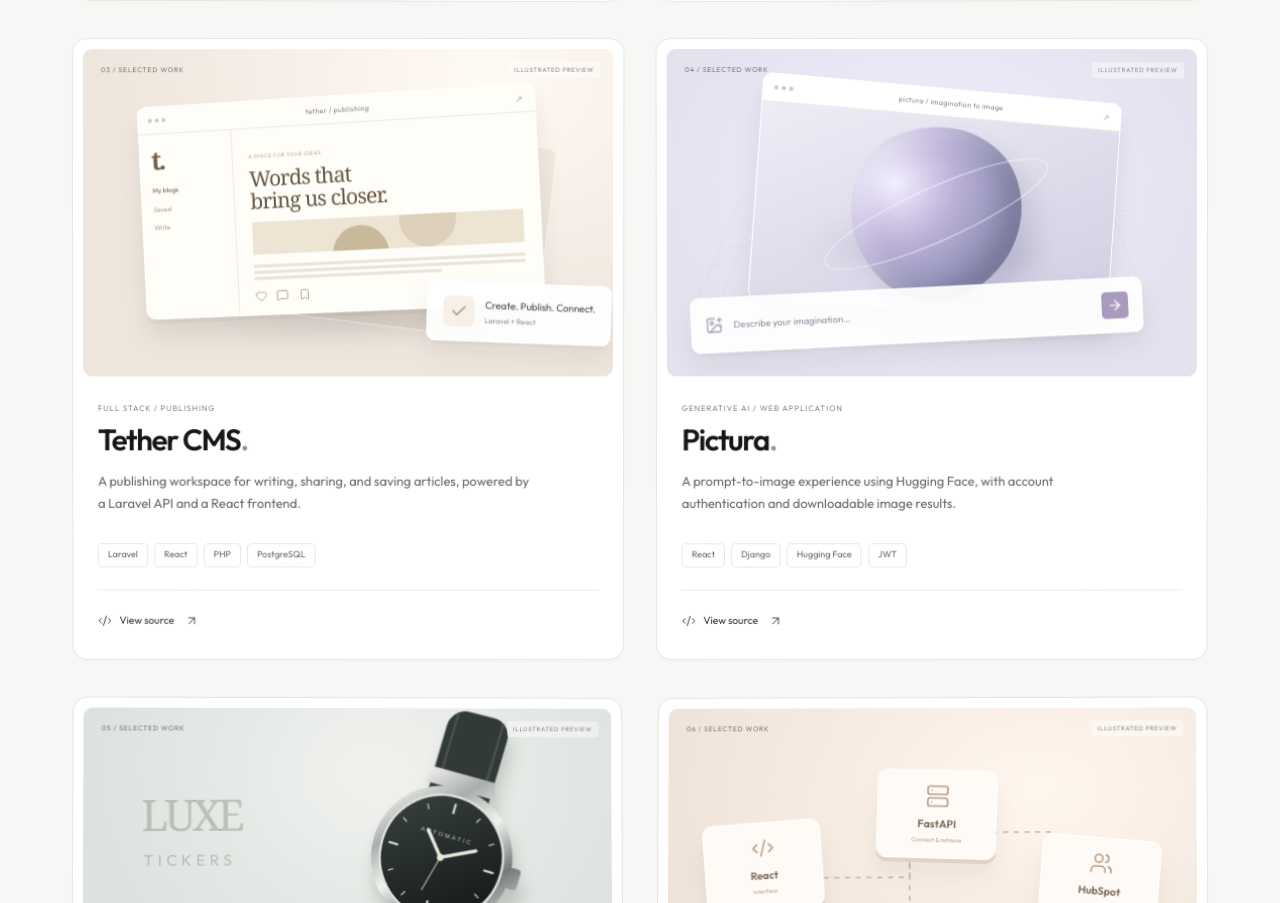
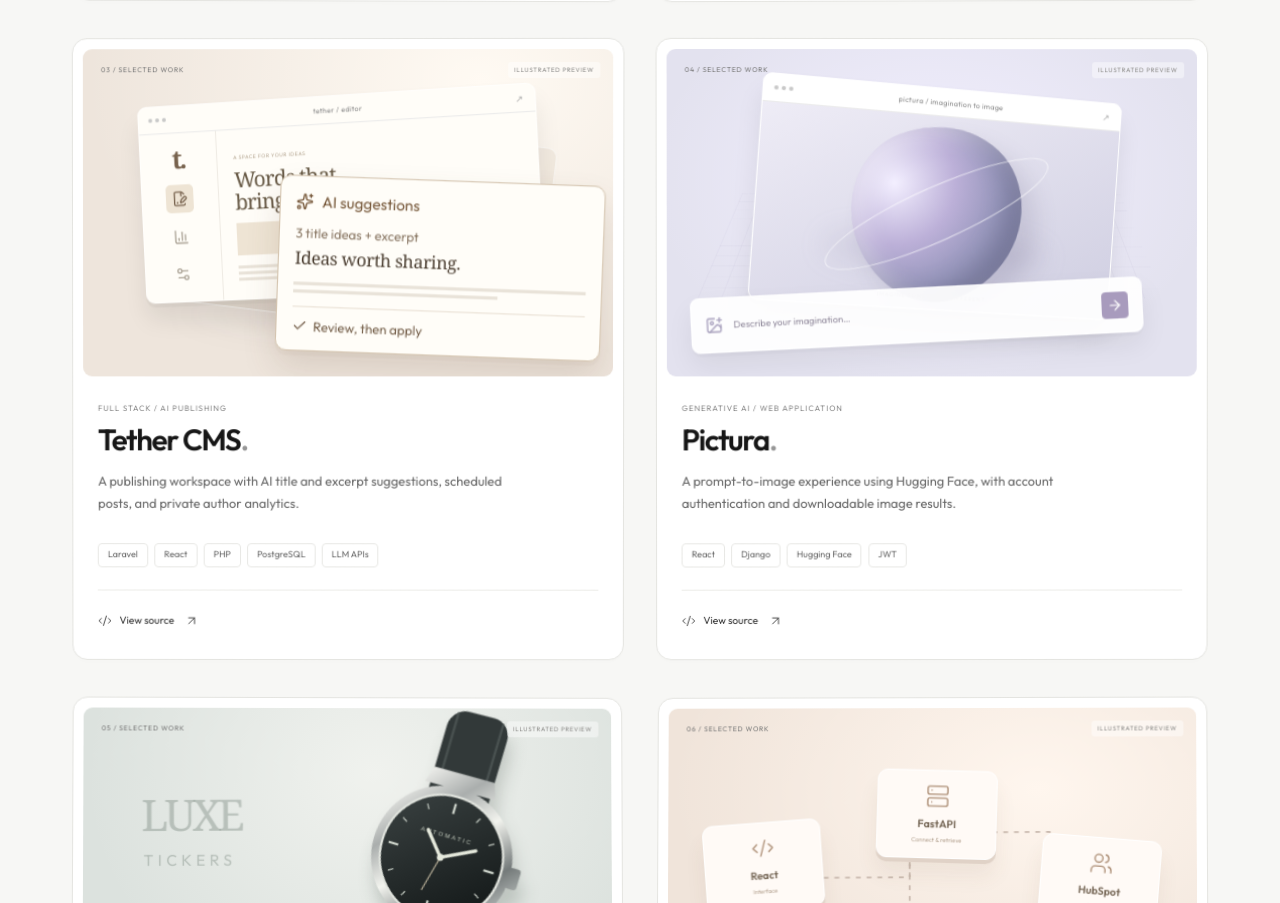
Before and after one commit to dulkarsamanvn/Website-portfolio, a React (Vite) app: page / in a window 1280 px wide. Shown: the part 3810-4713 px from the top of the page. Built offline with nearby package versions, Linux system fonts and the light colour scheme.

Commit message:
fix : font size changes

```diff
--- a/src/components/ProjectVisual.jsx
+++ b/src/components/ProjectVisual.jsx
@@ -1,4 +1,4 @@
-import { ArrowRight, Bookmark, Check, Code2, Heart, ImagePlus, MessageSquare, Play, Server, ShieldCheck, Users } from 'lucide-react';
+import { ArrowRight, BarChart3, Check, Code2, FilePenLine, ImagePlus, MessageSquare, Play, Server, Settings2, ShieldCheck, Sparkles, Users } from 'lucide-react';
 
 function WindowBar({ title }) {
   return (
@@ -50,13 +50,29 @@ function TetherVisual() {
     <>
       <div className="preview-backplate tether-backplate" />
       <div className="preview-window tether-window">
-        <WindowBar title="tether / publishing" />
+        <WindowBar title="tether / editor" />
         <div className="tether-layout">
-          <div className="tether-sidebar"><strong>t.</strong><span className="is-selected">My blogs</span><span>Saved</span><span>Write</span></div>
-          <div className="tether-article"><span className="tether-article-kicker">A SPACE FOR YOUR IDEAS</span><h4>Words that<br />bring us closer.</h4><div className="tether-cover"><i /><i /></div><div className="preview-text-lines"><i /><i /><i /></div><div className="tether-article-actions"><Heart size={12} /><MessageSquare size={12} /><Bookmark size={12} /></div></div>
+          <div className="tether-sidebar">
+            <strong>t.</strong>
+            <span className="is-selected"><FilePenLine size={16} /></span>
+            <span><BarChart3 size={16} /></span>
+            <span><Settings2 size={16} /></span>
+          </div>
+          <div className="tether-article">
+            <span className="tether-article-kicker">A SPACE FOR YOUR IDEAS</span>
+            <h4>Words that<br />bring us closer.</h4>
+            <div className="tether-cover"><i /><i /></div>
+            <div className="preview-text-lines"><i /><i /><i /></div>
+          </div>
         </div>
       </div>
-      <div className="preview-float tether-publish"><span className="preview-chip-icon"><Check size={16} /></span><span><strong>Create. Publish. Connect.</strong><small>Laravel + React</small></span></div>
+      <div className="tether-ai-panel">
+        <div className="tether-ai-heading"><Sparkles size={16} /><span>AI suggestions</span></div>
+        <span className="tether-ai-label">3 title ideas + excerpt</span>
+        <h4>Ideas worth sharing.</h4>
+        <div className="preview-text-lines"><i /><i /></div>
+        <div className="tether-ai-review"><Check size={14} /><span>Review, then apply</span></div>
+      </div>
     </>
   );
 }
--- a/src/components/Projects.css
+++ b/src/components/Projects.css
@@ -71,11 +71,11 @@
 .tether-backplate { inset: 22% 10% 14% 18%; background: #c6b19b29; transform: translateZ(-60px) rotateZ(7deg); }
 .tether-window { left: 11%; top: 15%; width: 74%; transform: translateZ(23px) rotateY(-6deg) rotateZ(-3deg); background: #fffdf8; }
 .tether-layout { display: flex; min-height: 160px; }
-.tether-sidebar { width: 24%; padding: 0.8rem 0.7rem; border-right: 1px solid #eeeae3; display: flex; flex-direction: column; gap: 0.6rem; }
+.tether-sidebar { width: 20%; padding: 0.8rem 0.7rem; border-right: 1px solid #eeeae3; display: flex; flex-direction: column; align-items: center; gap: 0.6rem; }
 .tether-sidebar strong { font-family: Georgia, serif; font-size: 1.6rem; line-height: 1; letter-spacing: -0.1em; color: #77624d; margin-bottom: 0.2rem; }
-.tether-sidebar > span { font-size: clamp(0.3rem, 0.6vw, 0.42rem); color: #aaa295; white-space: nowrap; }
-.tether-sidebar .is-selected { color: #77624d; }
-.tether-article { width: 76%; padding: 0.8rem 1rem; }
+.tether-sidebar > span { display: grid; place-items: center; color: #aaa295; width: 28px; height: 28px; border-radius: 5px; }
+.tether-sidebar .is-selected { color: #77624d; background: #eee4d4; }
+.tether-article { width: 80%; padding: 0.8rem 1rem; }
 .tether-article-kicker { font-size: clamp(0.25rem, 0.45vw, 0.32rem); letter-spacing: 0.1em; color: #b4a590; }
 .tether-article h4 { font-family: Georgia, serif; font-size: clamp(0.9rem, 1.7vw, 1.3rem); font-weight: 400; text-transform: none; line-height: 1.05; letter-spacing: -0.04em; color: #645642; margin-top: 0.4rem; }
 .tether-cover { height: 32px; background: #eee4d4; margin-top: 0.6rem; position: relative; overflow: hidden; }
@@ -84,9 +84,13 @@
 .preview-text-lines { display: flex; flex-direction: column; gap: 3px; margin-top: 0.6rem; }
 .preview-text-lines i { height: 3px; background: #e9e3d9; width: 100%; }
 .preview-text-lines i:last-child { width: 70%; }
-.tether-article-actions { display: flex; gap: 0.6rem; color: #b2a58f; margin-top: 0.6rem; }
-.tether-publish { right: 5%; bottom: 14%; transform: translateZ(100px) rotateZ(2deg); }
-.tether-publish .preview-chip-icon { background: #f6f0e6; color: #ac9475; }
+.tether-ai-panel { position: absolute; right: 6%; bottom: 10%; width: 56%; min-width: 176px; max-width: calc(100% - 2rem); padding: 0.9rem; background: #fffdf8; border: 1px solid #d4c4af; border-radius: 10px; box-shadow: 0 4px 0 #644d3308, 0 16px 30px #644d3326; transform: translateZ(90px) rotateZ(2deg); }
+.tether-ai-heading { display: flex; align-items: center; gap: 0.45rem; font-size: 0.875rem; color: #785a3c; }
+.tether-ai-heading svg, .tether-ai-review svg { flex-shrink: 0; }
+.tether-ai-label { display: block; margin-top: 0.7rem; font-size: 0.75rem; color: #8b7966; }
+.tether-ai-panel h4 { margin-top: 0.35rem; font-family: Georgia, serif; font-size: 1rem; line-height: 1.3; font-weight: 400; text-transform: none; letter-spacing: -0.02em; color: #493c2f; }
+.tether-ai-panel .preview-text-lines { gap: 4px; margin-top: 0.7rem; }
+.tether-ai-review { display: flex; align-items: center; gap: 0.3rem; border-top: 1px solid #e9e0d4; margin-top: 0.75rem; padding-top: 0.6rem; font-size: 0.75rem; color: #77624d; }
 .project-pictura .project-visual { background: radial-gradient(ellipse at 50% 40%, #f2efff, transparent 75%), #e3e2ef; }
 .pictura-grid { position: absolute; inset: 20% 5% 0; background-image: linear-gradient(#c3bfd82b 1px, transparent 1px), linear-gradient(90deg, #c3bfd82b 1px, transparent 1px); background-size: 24px 24px; transform: translateZ(-140px) rotateX(65deg); }
 .pictura-window { left: 18%; top: 13%; width: 67%; transform: translateZ(24px) rotateY(8deg) rotateZ(4deg); border-color: #ffffff; }
@@ -151,7 +155,7 @@
   .tether-article { padding: 0.55rem 0.7rem; }
   .tether-sidebar { padding: 0.6rem 0.5rem; }
   .tether-cover { height: 23px; }
-  .tether-publish { bottom: 14%; }
+  .tether-ai-panel { right: 5%; padding: 0.75rem; }
   .cache-terminal { padding: 0.65rem 0.7rem 0.5rem; }
   .cache-report-label { margin-top: 0.6rem; }
   .cache-verdict { gap: 0.1rem; }
@@ -190,12 +194,10 @@
   .cache-verdict { gap: 0.3rem; }
   .cache-package { bottom: 14%; }
   .tether-layout { min-height: 150px; }
-  .tether-sidebar > span { font-size: 0.36rem; }
   .tether-article-kicker { font-size: 0.3rem; }
   .tether-article h4 { font-size: 1.05rem; }
   .tether-article { padding: 0.7rem 0.8rem; }
   .tether-cover { height: 27px; }
-  .tether-publish { bottom: 14%; }
   .pictura-art { height: 150px; }
   .pictura-art > span { font-size: 0.3rem; }
   .pictura-prompt > span:first-of-type { font-size: 0.45rem; }
@@ -246,7 +248,7 @@
   .tether-article h4 { font-size: 0.95rem; }
   .tether-article { padding: 0.6rem; }
   .tether-sidebar { padding: 0.6rem 0.4rem; }
-  .tether-publish { right: 4%; bottom: 14%; }
+  .tether-ai-panel { right: 4%; padding: 0.75rem; }
   .pictura-window { left: 12%; width: 76%; }
   .pictura-art { height: 130px; }
   .pictura-art > span { font-size: 0.25rem; }
--- a/src/data/projects.js
+++ b/src/data/projects.js
@@ -21,9 +21,9 @@ export const featuredProjects = [
   {
     id: 'tether',
     title: 'Tether CMS',
-    category: 'Full stack / publishing',
-    description: 'A publishing workspace for writing, sharing, and saving articles, powered by a Laravel API and a React frontend.',
-    technologies: ['Laravel', 'React', 'PHP', 'PostgreSQL'],
+    category: 'Full stack / AI publishing',
+    description: 'A publishing workspace with AI title and excerpt suggestions, scheduled posts, and private author analytics.',
+    technologies: ['Laravel', 'React', 'PHP', 'PostgreSQL', 'LLM APIs'],
     source: 'https://github.com/dulkarsamanvn/Tether',
     visual: 'tether',
   },
```
